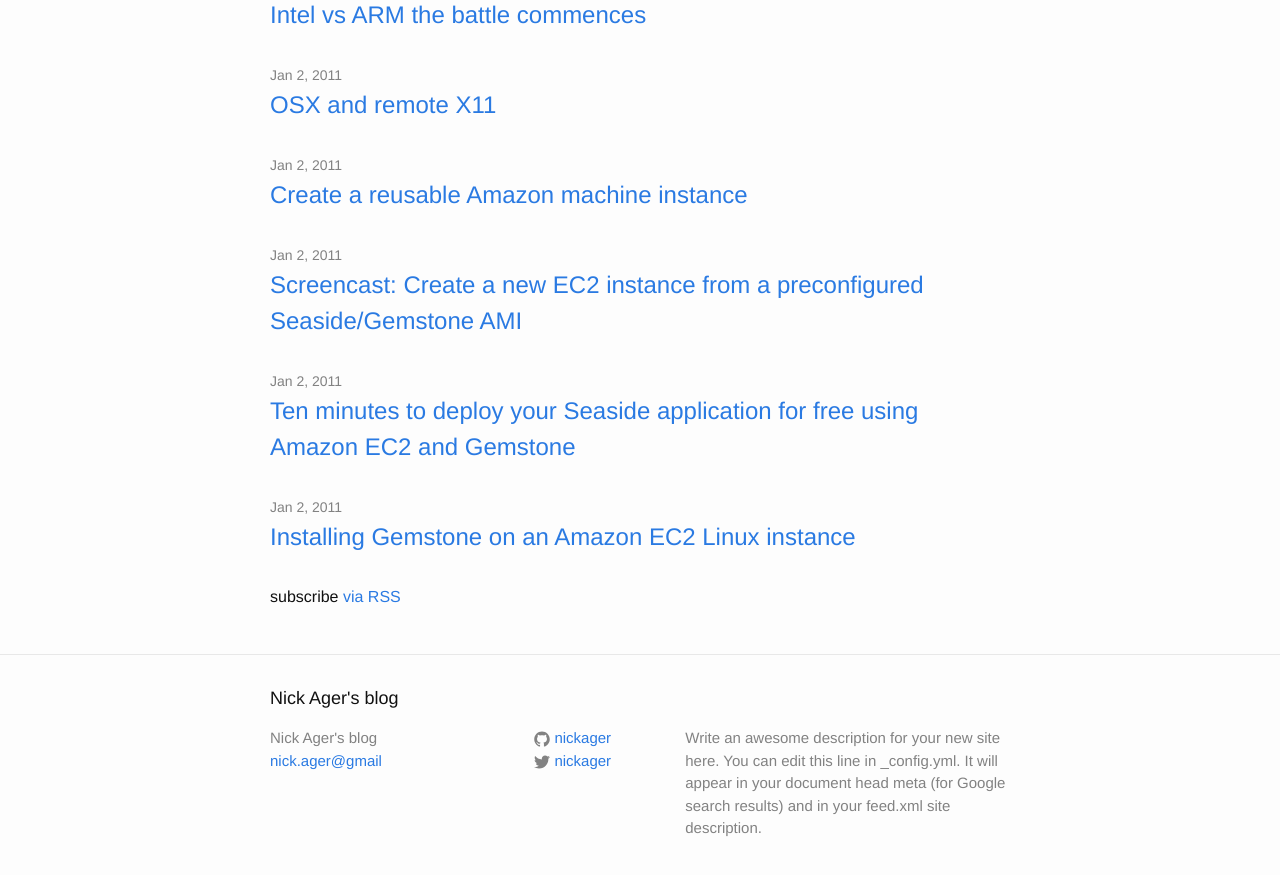
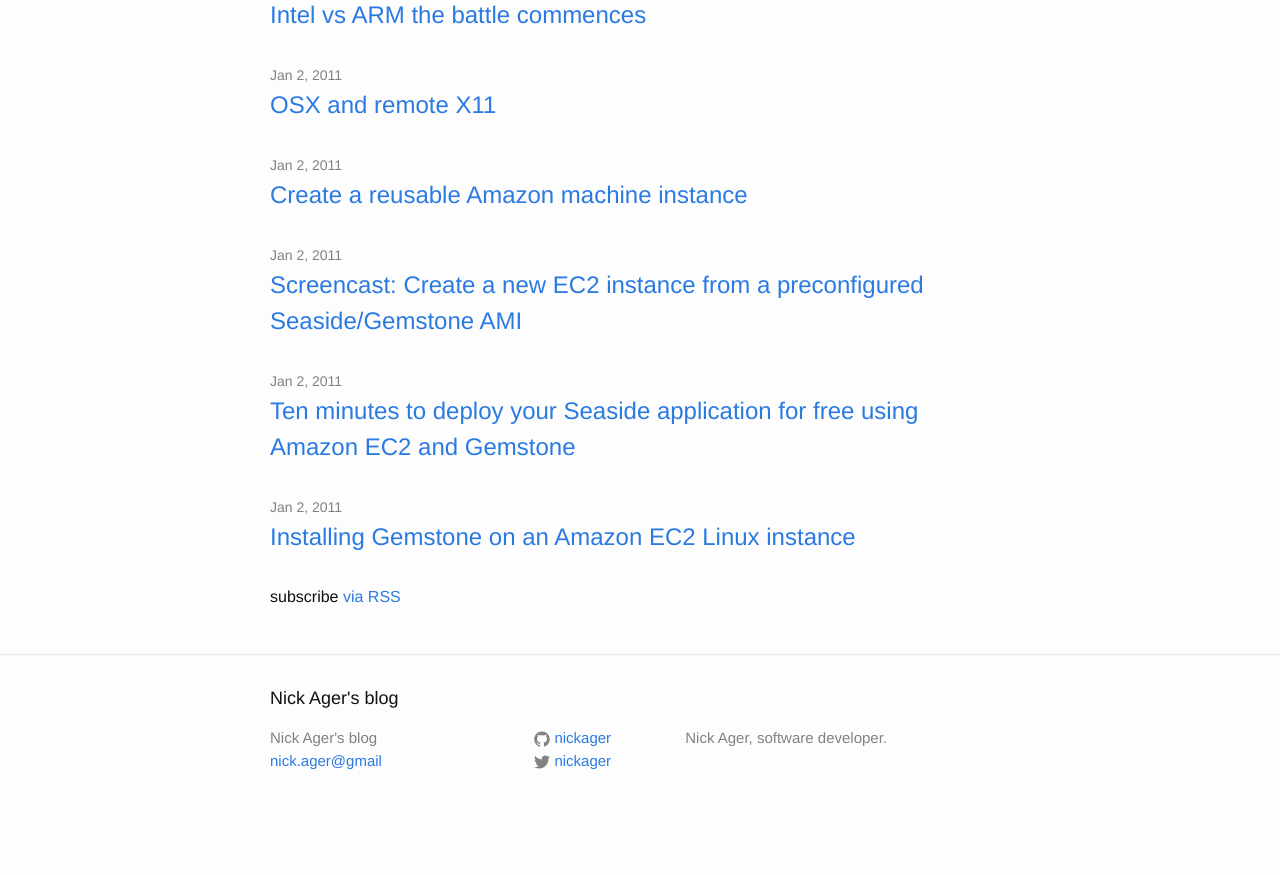
Before and after one commit to NickAger/nickager.github.io, a Jekyll site: the page built from index.html, in a window 1280 px wide and 900 px high, scrolled down 2576 px. Shown: the top 875 px of the window. Built offline with Jekyll 4.4.1, drawn with Linux system fonts in a browser that asks for light colours; after the commit the page ends 3408 px from its top, so only the background shows below that.

Commit message:
Update _config.yml

```diff
--- a/_config.yml
+++ b/_config.yml
@@ -15,9 +15,7 @@ permalink: /blog/:year/:month/:day/:title
 title: Nick Ager's blog
 email: nick.ager@gmail
 description: > # this means to ignore newlines until "baseurl:"
-  Write an awesome description for your new site here. You can edit this
-  line in _config.yml. It will appear in your document head meta (for
-  Google search results) and in your feed.xml site description.
+  Nick Ager, software developer.
 baseurl: "" # the subpath of your site, e.g. /blog
 url: "http://nickager.com" # the base hostname & protocol for your site
 twitter_username: nickager
```
